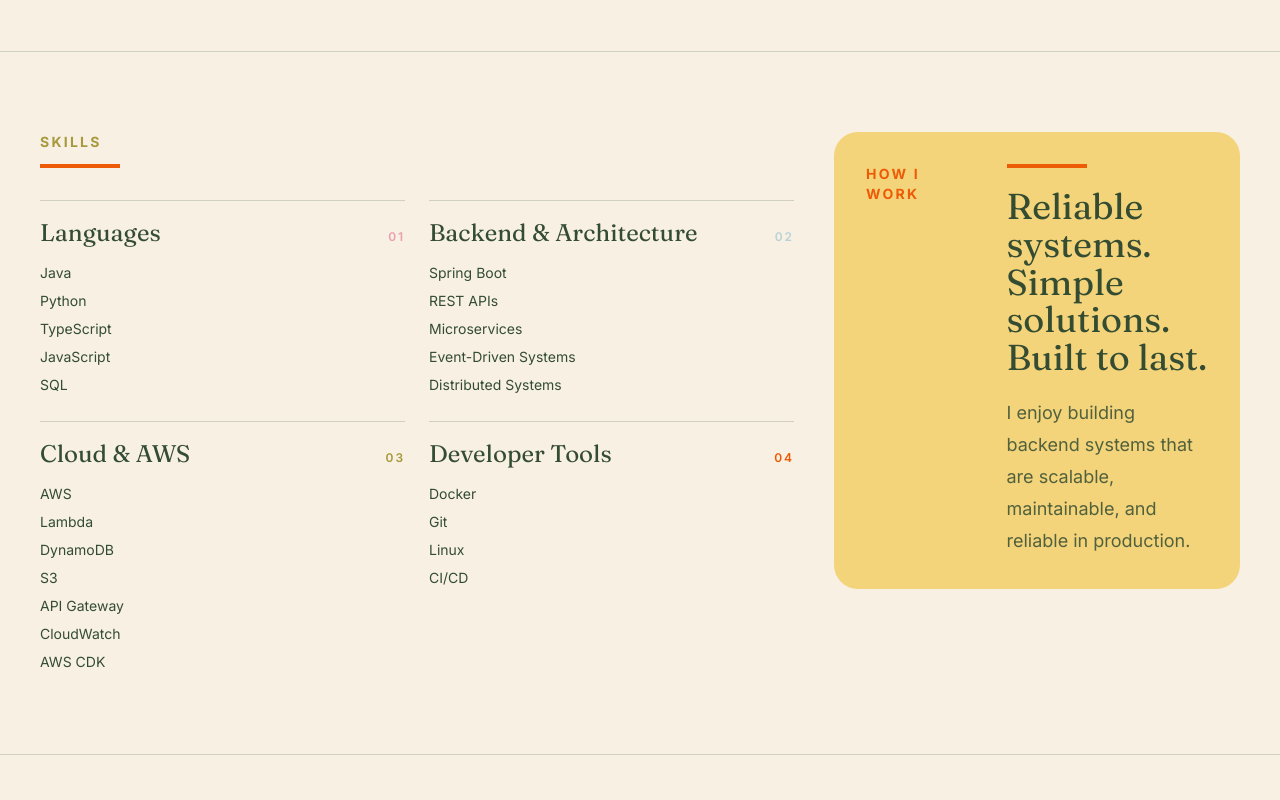
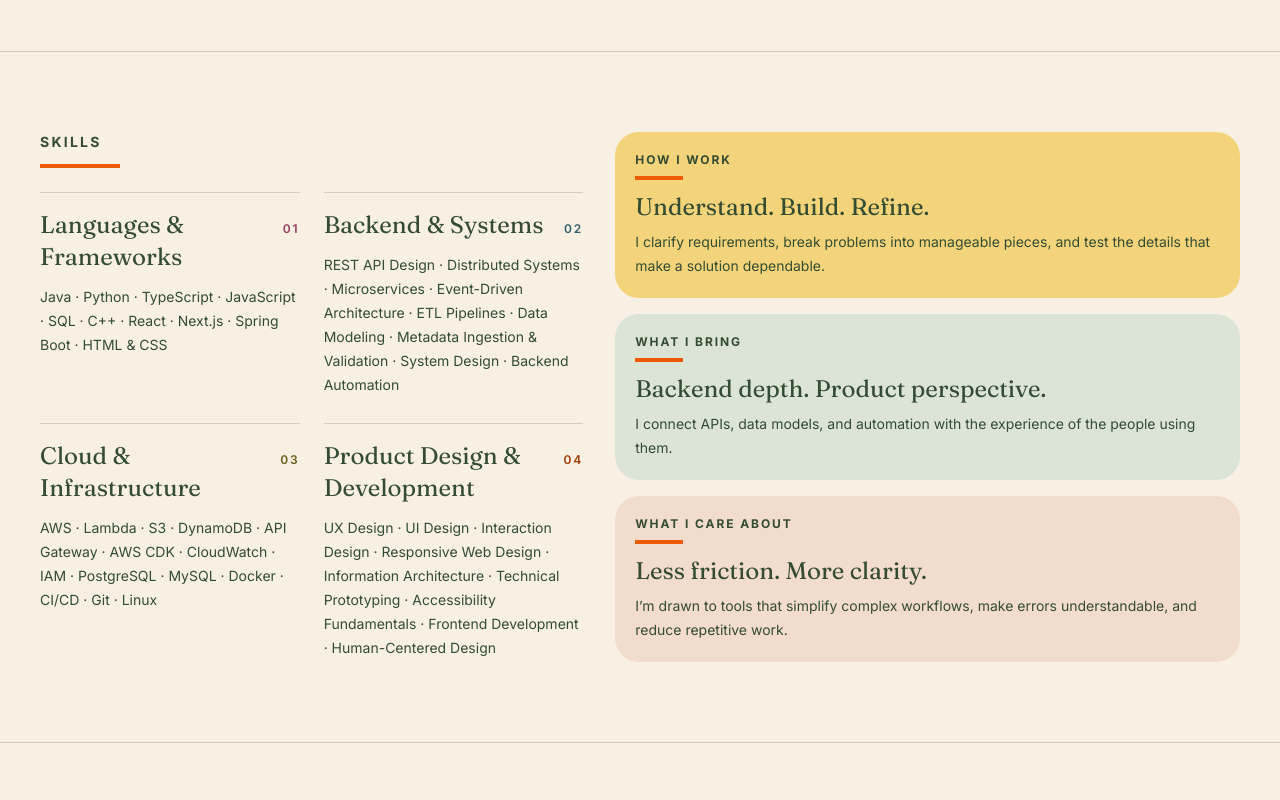
Before and after one commit to julsoyola/juliana-portfolio, a Next.js app in the folder portfolio/: page / in a window 1280 px wide. Shown: the part 2960-3760 px from the top of the page. Built offline with nearby package versions, Linux system fonts and the light colour scheme.

Commit message:
Organize skills and add three approach cards

```diff
--- a/portfolio/components/Skills.tsx
+++ b/portfolio/components/Skills.tsx
@@ -1,108 +1,97 @@
 const skills = [
   {
-    title: "Languages",
-    items: ["Java", "Python", "TypeScript", "JavaScript", "SQL"],
+    title: "Languages & Frameworks",
+    items: ["Java", "Python", "TypeScript", "JavaScript", "SQL", "C++", "React", "Next.js", "Spring Boot", "HTML & CSS"],
+    numberColor: "text-[#963e5b]",
   },
   {
-    title: "Backend & Architecture",
-    items: [
-      "Spring Boot",
-      "REST APIs",
-      "Microservices",
-      "Event-Driven Systems",
-      "Distributed Systems",
-    ],
+    title: "Backend & Systems",
+    items: ["REST API Design", "Distributed Systems", "Microservices", "Event-Driven Architecture", "ETL Pipelines", "Data Modeling", "Metadata Ingestion & Validation", "System Design", "Backend Automation"],
+    numberColor: "text-[#35606b]",
   },
   {
-    title: "Cloud & AWS",
-    items: [
-      "AWS",
-      "Lambda",
-      "DynamoDB",
-      "S3",
-      "API Gateway",
-      "CloudWatch",
-      "AWS CDK",
-    ],
+    title: "Cloud & Infrastructure",
+    items: ["AWS", "Lambda", "S3", "DynamoDB", "API Gateway", "AWS CDK", "CloudWatch", "IAM", "PostgreSQL", "MySQL", "Docker", "CI/CD", "Git", "Linux"],
+    numberColor: "text-[#696021]",
   },
   {
-    title: "Developer Tools",
-    items: [
-      "Docker",
-      "Git",
-      "Linux",
-      "CI/CD",
-    ],
+    title: "Product Design & Development",
+    items: ["UX Design", "UI Design", "Interaction Design", "Responsive Web Design", "Information Architecture", "Technical Prototyping", "Accessibility Fundamentals", "Frontend Development", "Human-Centered Design"],
+    numberColor: "text-[#a43b05]",
+  },
+];
+
+const approachCards = [
+  {
+    id: "how-i-work",
+    label: "HOW I WORK",
+    headline: "Understand. Build. Refine.",
+    body: "I clarify requirements, break problems into manageable pieces, and test the details that make a solution dependable.",
+    tone: "bg-[var(--mustard)]",
+  },
+  {
+    id: "what-i-bring",
+    label: "WHAT I BRING",
+    headline: "Backend depth. Product perspective.",
+    body: "I connect APIs, data models, and automation with the experience of the people using them.",
+    tone: "bg-[#DCE5D5]",
+  },
+  {
+    id: "what-i-care-about",
+    label: "WHAT I CARE ABOUT",
+    headline: "Less friction. More clarity.",
+    body: "I’m drawn to tools that simplify complex workflows, make errors understandable, and reduce repetitive work.",
+    tone: "bg-[#F2DCCE]",
   },
 ];
 
 export default function Skills() {
   return (
-    <section id="skills" className="border-t border-[var(--forest)]/20 px-6 py-20 lg:px-10">
-      <div className="mx-auto grid max-w-7xl gap-10 lg:grid-cols-[1.3fr_0.7fr] lg:items-start">
-        <div>
-          <p className="text-sm font-bold uppercase tracking-[0.16em] text-[var(--sage)]">
+    <section id="skills" aria-labelledby="skills-heading" className="border-t border-[var(--forest)]/20 px-6 py-20 lg:px-10">
+      <div className="mx-auto grid max-w-7xl gap-8 lg:grid-cols-[minmax(0,1fr)_minmax(0,1.15fr)]">
+        <div className="flex min-w-0 flex-col">
+          <h2 id="skills-heading" className="text-sm font-bold uppercase tracking-[0.16em] text-[var(--forest)]">
             Skills
-          </p>
-
+          </h2>
           <div className="mt-3 h-1 w-20 bg-[var(--terracotta)]" />
 
-          <div className="mt-8 grid gap-6 sm:grid-cols-2">
+          <div className="mt-6 grid gap-x-6 gap-y-6 md:grid-cols-2 lg:flex-1">
             {skills.map((group, index) => (
-              <div key={group.title} className="border-t border-[var(--forest)]/20 pt-4">
+              <section key={group.title} aria-labelledby={`skill-group-${index}`} className="min-w-0 border-t border-[var(--forest)]/20 pt-4">
                 <div className="flex items-baseline justify-between gap-4">
-                  <h3 className="font-display text-2xl text-[var(--forest)]">
+                  <h3 id={`skill-group-${index}`} className="font-display text-2xl text-[var(--forest)] lg:text-xl xl:text-2xl">
                     {group.title}
                   </h3>
-                  <span
-                    className={`text-xs font-semibold tracking-[0.16em] ${
-                      index === 0
-                        ? "text-[var(--pink)]"
-                        : index === 1
-                          ? "text-[var(--sky)]"
-                          : index === 2
-                            ? "text-[var(--sage)]"
-                            : "text-[var(--terracotta)]"
-                    }`}
-                  >
+                  <span className={`shrink-0 text-xs font-semibold tracking-[0.16em] ${group.numberColor}`}>
                     {String(index + 1).padStart(2, "0")}
                   </span>
                 </div>
-
-                <ul className="mt-3 space-y-1 text-sm leading-6 text-[var(--forest)]">
-                  {group.items.map((item) => (
-                    <li key={item}>{item}</li>
+                <ul className="mt-3 text-sm leading-6 text-[var(--forest)]">
+                  {group.items.map((item, itemIndex) => (
+                    <li key={item} className="inline">
+                      {item}{itemIndex < group.items.length - 1 && <span aria-hidden="true"> · </span>}
+                    </li>
                   ))}
                 </ul>
-              </div>
+              </section>
             ))}
           </div>
         </div>
 
-        <div className="rounded-[24px] bg-[var(--mustard)] p-7 lg:p-8">
-          <div className="grid gap-8 lg:grid-cols-[0.7fr_1.3fr] lg:items-start">
-            <p className="text-sm font-bold uppercase tracking-[0.16em] text-[var(--terracotta)]">
-              How I work
-            </p>
-
-            <div className="max-w-xl">
-              <div className="h-1 w-20 bg-[var(--terracotta)]" />
-
-              <h2 className="font-display mt-5 text-4xl leading-[1.05] text-[var(--forest)]">
-                Reliable systems.
-                <br />
-                Simple solutions.
-                <br />
-                Built to last.
-              </h2>
-
-              <p className="mt-5 max-w-md text-lg leading-8 text-[var(--forest)]/85">
-                I enjoy building backend systems that are scalable, maintainable, and
-                reliable in production.
+        <aside aria-label="Design and engineering approach" className="grid min-w-0 gap-4 lg:grid-rows-[repeat(3,minmax(min-content,1fr))]">
+          {approachCards.map(card => (
+            <section key={card.id} aria-labelledby={`${card.id}-heading`} className={`${card.tone} min-w-0 rounded-[24px] p-5 text-[var(--forest)]`}>
+              <h3 id={`${card.id}-heading`} className="text-xs font-bold uppercase tracking-[0.16em]">
+                {card.label}
+              </h3>
+              <div className="mt-2 h-1 w-12 bg-[var(--terracotta)]" />
+              <p className="font-display mt-3 text-xl leading-tight xl:text-2xl">
+                {card.headline}
               </p>
-            </div>
-          </div>
-        </div>
+              <p className="mt-2 text-sm leading-6">{card.body}</p>
+            </section>
+          ))}
+        </aside>
       </div>
     </section>
   );
```
